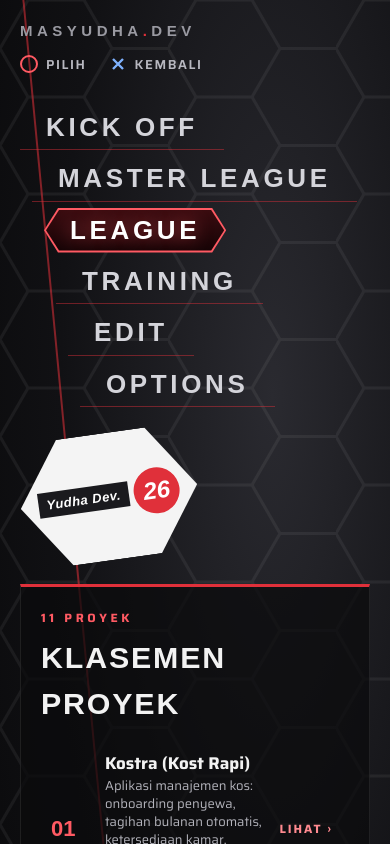
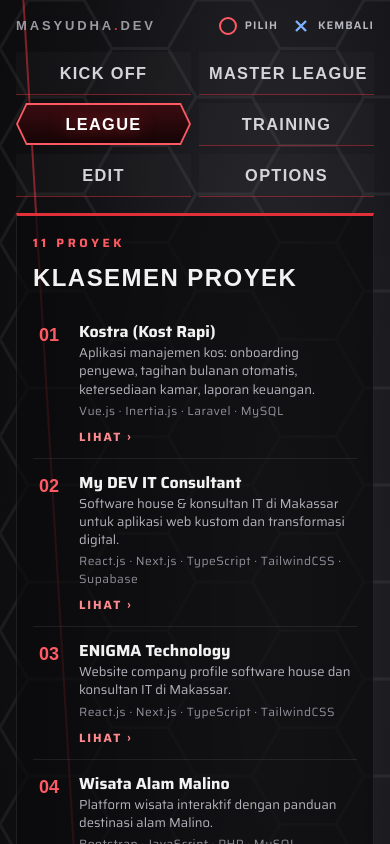
Before and after one commit to yudhanugrahasyailendra/masyudhadev, a Next.js app: page /projects in a window 390 px wide. Shown: the top 844 px of the page. Built offline with nearby package versions, Linux system fonts and the light colour scheme; a web font is replaced by a local one.

Commit message:
Make Main Menu responsive across all device sizes

```diff
--- a/app/components/MainMenu.tsx
+++ b/app/components/MainMenu.tsx
@@ -119,6 +119,7 @@ export default function MainMenu({ initialTab = 'profile' }: MainMenuProps) {
       </header>
 
       <main className="pes-main">
+        <div className="pes-left">
           <nav aria-label="Menu utama" className="pes-nav">
             {MENU_ITEMS.map((item, index) => {
               const isActive = index === selectedIndex;
@@ -147,12 +148,13 @@ export default function MainMenu({ initialTab = 'profile' }: MainMenuProps) {
                 </button>
               );
             })}
+          </nav>
 
           <div className="pes-badge" aria-hidden="true">
             <span className="pes-badge-text">Yudha Dev.</span>
             <span className="pes-badge-num">26</span>
           </div>
-        </nav>
+        </div>
 
         <section aria-live="polite" className="pes-panel">
           <div className="pes-kicker">{currentItem.kicker}</div>
@@ -189,7 +191,7 @@ export default function MainMenu({ initialTab = 'profile' }: MainMenuProps) {
               {CAREER_ITEMS.map((item) => (
                 <div key={`${item.period}-${item.club}`} className="row pes-career-row">
                   <div className="pes-career-period">{item.period}</div>
-                  <div>
+                  <div className="pes-career-info">
                     <div className="pes-career-club">{item.club}</div>
                     <div className="pes-career-role">{item.role}</div>
                   </div>
@@ -233,11 +235,13 @@ export default function MainMenu({ initialTab = 'profile' }: MainMenuProps) {
                 <div key={group.pos} className="pes-skill-row">
                   <div className="pes-skill-pos">{group.pos}</div>
                   <div className="pes-skill-name">{group.name}</div>
+                  <div className="pes-skill-chips">
                     {group.items.map((skill) => (
                       <span key={skill} className="pes-skill-chip">
                         {skill}
                       </span>
                     ))}
+                  </div>
                 </div>
               ))}
             </>
--- a/app/globals.css
+++ b/app/globals.css
@@ -21,6 +21,11 @@
 
   a:hover {
     color: #ffffff;
+  }
+
+  button,
+  a {
+    -webkit-tap-highlight-color: transparent;
   }
 }
 
@@ -47,6 +52,9 @@
 .pes-header {
   position: relative;
   flex-shrink: 0;
+  width: 100%;
+  max-width: 1440px;
+  margin: 0 auto;
   display: flex;
   justify-content: space-between;
   align-items: center;
@@ -102,6 +110,9 @@
 .pes-main {
   position: relative;
   flex: 1 0 auto;
+  width: 100%;
+  max-width: 1440px;
+  margin: 0 auto;
   display: flex;
   flex-wrap: wrap;
   gap: clamp(20px, 2.8vw, 40px);
@@ -109,8 +120,14 @@
   align-items: flex-start;
 }
 
+.pes-left {
+  flex: 1 1 360px;
+  display: flex;
+  flex-direction: column;
+  min-width: 0;
+}
+
 .pes-nav {
-  flex: 1 1 320px;
   display: flex;
   flex-direction: column;
   gap: clamp(2px, 0.55vh, 6px);
@@ -141,9 +158,10 @@
 
 .lbl {
   display: block;
+  white-space: nowrap;
   font-family: var(--font-saira-condensed), sans-serif;
   font-weight: 800;
-  font-size: clamp(22px, 3.85vh, 38px);
+  font-size: clamp(22px, min(3.85vh, 2.7vw), 38px);
   line-height: 1.1;
   letter-spacing: 0.14em;
   transition: letter-spacing 0.15s, color 0.15s;
@@ -240,7 +258,7 @@
   margin: 8px 0 4px;
   font-family: var(--font-saira-condensed), sans-serif;
   font-weight: 800;
-  font-size: clamp(28px, 4.6vh, 46px);
+  font-size: clamp(26px, min(4.6vh, 3.3vw), 46px);
   line-height: 1.02;
   letter-spacing: 0.02em;
 }
@@ -328,6 +346,10 @@
   color: #a0a0aa;
 }
 
+.pes-career-info {
+  min-width: 0;
+}
+
 .pes-career-club {
   font-weight: 700;
   font-size: 18px;
@@ -411,6 +433,7 @@
   font-weight: 700;
   letter-spacing: 0.16em;
   color: #ff8a90;
+  white-space: nowrap;
 }
 
 .pes-skill-row {
@@ -425,6 +448,7 @@
 .pes-skill-pos {
   width: 54px;
   height: 32px;
+  flex-shrink: 0;
   background: #e0303a;
   display: flex;
   align-items: center;
@@ -437,10 +461,19 @@
 
 .pes-skill-name {
   width: 120px;
+  flex-shrink: 0;
   font-size: 13px;
   font-weight: 600;
   letter-spacing: 0.14em;
   color: #a0a0aa;
+}
+
+.pes-skill-chips {
+  display: flex;
+  flex-wrap: wrap;
+  gap: 10px;
+  flex: 1 1 240px;
+  min-width: 0;
 }
 
 .pes-skill-chip {
@@ -503,6 +536,7 @@
 .pes-contact-value {
   font-weight: 600;
   font-size: 17px;
+  word-break: break-word;
 }
 
 .pes-ticker-footer {
@@ -539,47 +573,92 @@
 .pes-copyright {
   position: relative;
   flex-shrink: 0;
+  width: 100%;
+  max-width: 1440px;
+  margin: 0 auto;
   padding: clamp(6px, 1vh, 10px) clamp(24px, 3.3vw, 48px);
   font-size: 12px;
   letter-spacing: 0.14em;
   color: #a0a0aa;
 }
 
-@media (max-width: 768px) {
+/* Tablet & Small Laptop (<= 960px) */
+@media (max-width: 960px) {
   .pes-header {
-    padding: 20px 20px 0;
+    padding: 20px 24px 0;
   }
 
   .pes-main {
-    gap: 24px;
-    padding: 24px 20px 28px;
+    flex-direction: column;
+    flex-wrap: nowrap;
+    gap: 20px;
+    padding: 20px 24px 24px;
+    align-items: stretch;
+  }
+
+  .pes-left {
+    display: contents;
   }
 
   .pes-nav {
-    flex: 1 1 100%;
-    gap: 6px;
+    order: 1;
+    display: grid;
+    grid-template-columns: repeat(3, minmax(0, 1fr));
+    gap: 8px;
+    padding-top: 0;
+    width: 100%;
   }
 
   .mi {
-    margin-left: calc(var(--menu-index, 0) * 12px);
+    margin-left: 0;
+    width: 100%;
+    text-align: center;
+  }
+
+  .mi:hover .lbl {
+    letter-spacing: 0.12em;
   }
 
   .lbl {
-    font-size: 26px;
+    font-size: clamp(17px, 2.4vw, 22px);
+    letter-spacing: 0.1em;
+    text-align: center;
+  }
+
+  .mi-active-outer,
+  .mi-inactive {
+    display: block;
+    width: 100%;
+  }
+
+  .mi-active-outer {
+    clip-path: polygon(10px 0, calc(100% - 10px) 0, 100% 50%, calc(100% - 10px) 100%, 10px 100%, 0 50%);
   }
 
   .mi-active-inner {
-    padding: 6px 24px;
+    padding: 10px 12px;
+    clip-path: polygon(9px 0, calc(100% - 9px) 0, 100% 50%, calc(100% - 9px) 100%, 9px 100%, 0 50%);
   }
 
   .mi-inactive {
-    padding: 8px 26px;
+    padding: 12px 12px;
+    background: rgba(255, 255, 255, 0.02);
+  }
+
+  .pes-panel {
+    order: 2;
+    flex: none;
+    width: 100%;
+    max-width: none;
+    padding: 22px 24px;
   }
 
   .pes-badge {
-    margin-top: 20px;
-    width: 178px;
-    height: 127px;
+    order: 3;
+    align-self: center;
+    margin-top: 4px;
+    width: 168px;
+    height: 120px;
   }
 
   .pes-badge-text {
@@ -588,44 +667,221 @@
   }
 
   .pes-badge-num {
-    width: 46px;
-    height: 46px;
-    font-size: 24px;
+    width: 44px;
+    height: 44px;
+    font-size: 23px;
+  }
+
+  .scroll {
+    max-height: none;
+    overflow-y: visible;
+    padding-right: 0;
+  }
+
+  .pes-copyright {
+    padding: 10px 24px;
+    text-align: center;
+  }
+}
+
+/* Mobile Devices (<= 640px) */
+@media (max-width: 640px) {
+  .pes-header {
+    padding: 16px 16px 0;
+    gap: 8px;
+  }
+
+  .pes-brand {
+    font-size: 13px;
+    letter-spacing: 0.22em;
+  }
+
+  .pes-controls {
+    gap: 14px;
+    font-size: 11px;
+    letter-spacing: 0.1em;
+  }
+
+  .pes-main {
+    gap: 16px;
+    padding: 16px 16px 20px;
+  }
+
+  .pes-nav {
+    grid-template-columns: repeat(2, minmax(0, 1fr));
+    gap: 8px;
+  }
+
+  .lbl {
+    font-size: clamp(15px, 4.2vw, 19px);
+    letter-spacing: 0.08em;
+  }
+
+  .mi:hover .lbl {
+    letter-spacing: 0.08em;
+  }
+
+  .mi-active-inner {
+    padding: 10px 10px;
+  }
+
+  .mi-inactive {
+    padding: 12px 10px;
   }
 
   .pes-panel {
-    flex: 1 1 100%;
-    padding: 22px 20px;
+    padding: 18px 16px;
   }
 
   .pes-hero-name {
-    font-size: 32px;
+    font-size: clamp(24px, 7vw, 32px);
+  }
+
+  .pes-bio {
+    font-size: 14px;
   }
 
   .pes-stats-grid {
     grid-template-columns: 1fr;
+    gap: 8px;
+  }
+
+  .pes-panel-title {
+    font-size: 24px;
   }
 
   .pes-career-row {
-    grid-template-columns: minmax(0, 1fr);
-    gap: 6px;
+    grid-template-columns: minmax(0, 1fr) auto;
+    gap: 6px 12px;
+    padding: 12px 6px;
+  }
+
+  .pes-career-period {
+    grid-column: 1;
+    grid-row: 1;
+    font-size: 12px;
   }
 
   .pes-career-type {
-    justify-self: start;
+    grid-column: 2;
+    grid-row: 1;
+    justify-self: end;
+    font-size: 10px;
+    padding: 3px 8px;
   }
 
-  .scroll {
-    max-height: 440px;
+  .pes-career-info {
+    grid-column: 1 / -1;
+    grid-row: 2;
+  }
+
+  .pes-career-club {
+    font-size: 16px;
+  }
+
+  .pes-project-row {
+    grid-template-columns: 30px minmax(0, 1fr);
+    gap: 6px 10px;
+    padding: 12px 6px;
+  }
+
+  .pes-project-no {
+    font-size: 18px;
+    align-self: start;
+    padding-top: 2px;
+  }
+
+  .pes-project-name {
+    font-size: 16px;
+  }
+
+  .pes-project-cta {
+    grid-column: 2;
+    justify-self: start;
+    margin-top: 2px;
+  }
+
+  .pes-skill-row {
+    gap: 8px 10px;
+    padding: 12px 0;
+  }
+
+  .pes-skill-name {
+    width: auto;
+    flex: 1;
+  }
+
+  .pes-skill-chips {
+    flex: 1 1 100%;
+    gap: 8px;
+  }
+
+  .pes-skill-chip {
+    font-size: 13px;
+    padding: 5px 10px;
+  }
+
+  .pes-cv-desc {
+    font-size: 14px;
+    margin-bottom: 18px;
+  }
+
+  .pes-cv-btn {
+    padding: 12px 26px;
+    font-size: 17px;
+  }
+
+  .pes-contact-row {
+    padding: 12px 6px;
+  }
+
+  .pes-contact-label {
+    font-size: 11px;
+  }
+
+  .pes-contact-value {
+    font-size: 15px;
+  }
+
+  .pes-badge {
+    width: 148px;
+    height: 106px;
+  }
+
+  .pes-badge-text {
+    font-size: 12px;
+    padding: 2px 7px;
+  }
+
+  .pes-badge-num {
+    width: 38px;
+    height: 38px;
+    font-size: 20px;
+  }
+
+  .pes-ticker-footer {
+    padding: 8px 0;
   }
 
   .tk {
-    font-size: 16px;
+    font-size: 15px;
     gap: 48px;
     padding-right: 48px;
   }
 
   .pes-copyright {
-    padding: 10px 20px;
+    padding: 10px 16px;
+    font-size: 11px;
   }
 }
+
+/* Very Small Phones (<= 360px) */
+@media (max-width: 360px) {
+  .pes-nav {
+    grid-template-columns: 1fr;
+  }
+
+  .lbl {
+    font-size: 17px;
+  }
+}
```
Lines whose indentation alone changed are shown as unchanged.
